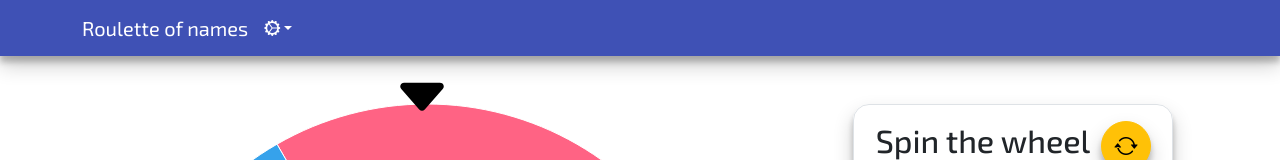
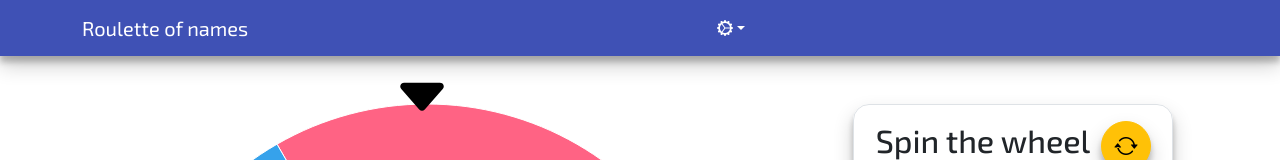
Before and after one commit to iam-Igor/Roulette-of-names, a React (Vite) app: page / in a window 1280 px wide. Shown: the top 160 px of the page. Built offline with nearby package versions, Linux system fonts and the light colour scheme.

Commit message:
fixed navbar

```diff
--- a/src/comps/Main.jsx
+++ b/src/comps/Main.jsx
@@ -8,6 +8,7 @@ import { useSelector } from "react-redux";
 
 const Main = () => {
   const darkMode = useSelector((state) => state.darkModeEnabled);
+  const pieRef = useRef(null);
 
   const [rotationAngle, setRotationAngle] = useState(0);
   const [isAnimating, setIsAnimating] = useState(false);
@@ -209,9 +210,6 @@ const Main = () => {
     setData(newArray);
   };
 
-  // const animatedDiv = document.getElementById("animated-div");
-  // console.log(animatedDiv.getAttribute("style"));
-
   useEffect(() => {
     const handleResize = () => {
       setWindowWidth(window.innerWidth);
@@ -268,6 +266,7 @@ const Main = () => {
               id="pie-chart"
             >
               <Pie
+                ref={pieRef}
                 animationDuration={0}
                 className="wheel-col"
                 data={data}
--- a/src/comps/NavbarCustom.jsx
+++ b/src/comps/NavbarCustom.jsx
@@ -19,7 +19,7 @@ const NavbarCustom = () => {
         <NavDropdown
           title={<i className="bi bi-gear-wide-connected"></i>}
           id="basic-nav-dropdown"
-          className="me-auto"
+          className="mx-auto"
         >
           <NavDropdown.Item
             onClick={() => {
```
